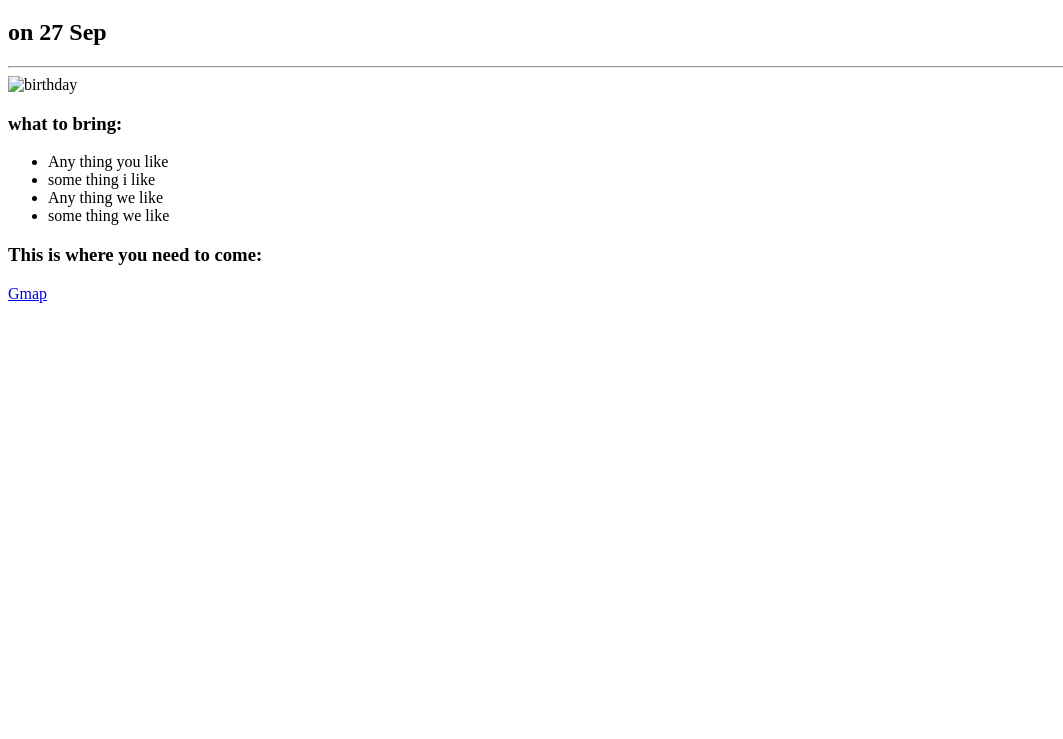
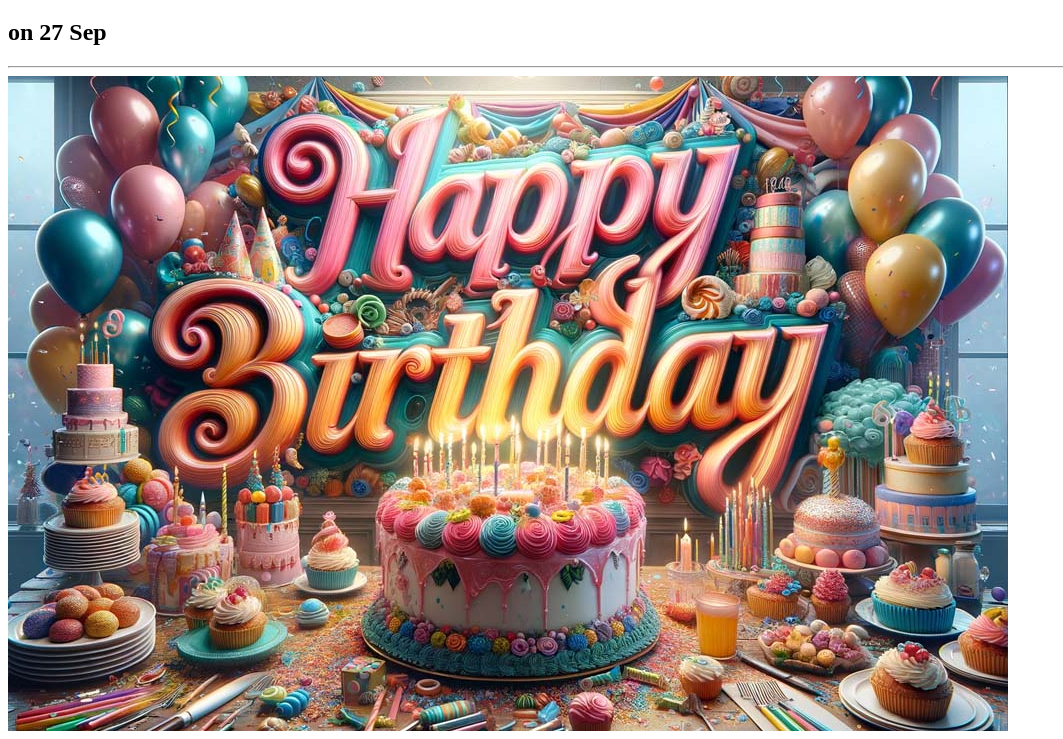
Before and after one commit to KESANI-SANTHOSH-KUMAR/Portfolio, a plain HTML site: page birthdayinvitation.html in a window 1280 px wide. Shown: the part 61-800 px from the top of the page, without its empty margins (0-1063 px from the left). Drawn offline with Linux system fonts and the light colour scheme.

Commit message:
Update birthdayinvitation.html

```diff
--- a/birthdayinvitation.html
+++ b/birthdayinvitation.html
@@ -9,7 +9,7 @@
     <h1>It's my Birthday Invitation</h1>
     <h2>on 27 Sep</h2>
     <hr/>
-    <img src="./images/Happy-birthday.jpg" alt="birthday"/>
+    <img src="./Happy-birthday.jpg" alt="birthday"/>
     <h3>what to bring:</h3>
       <ul>
         <li>Any thing you like</li>
```
